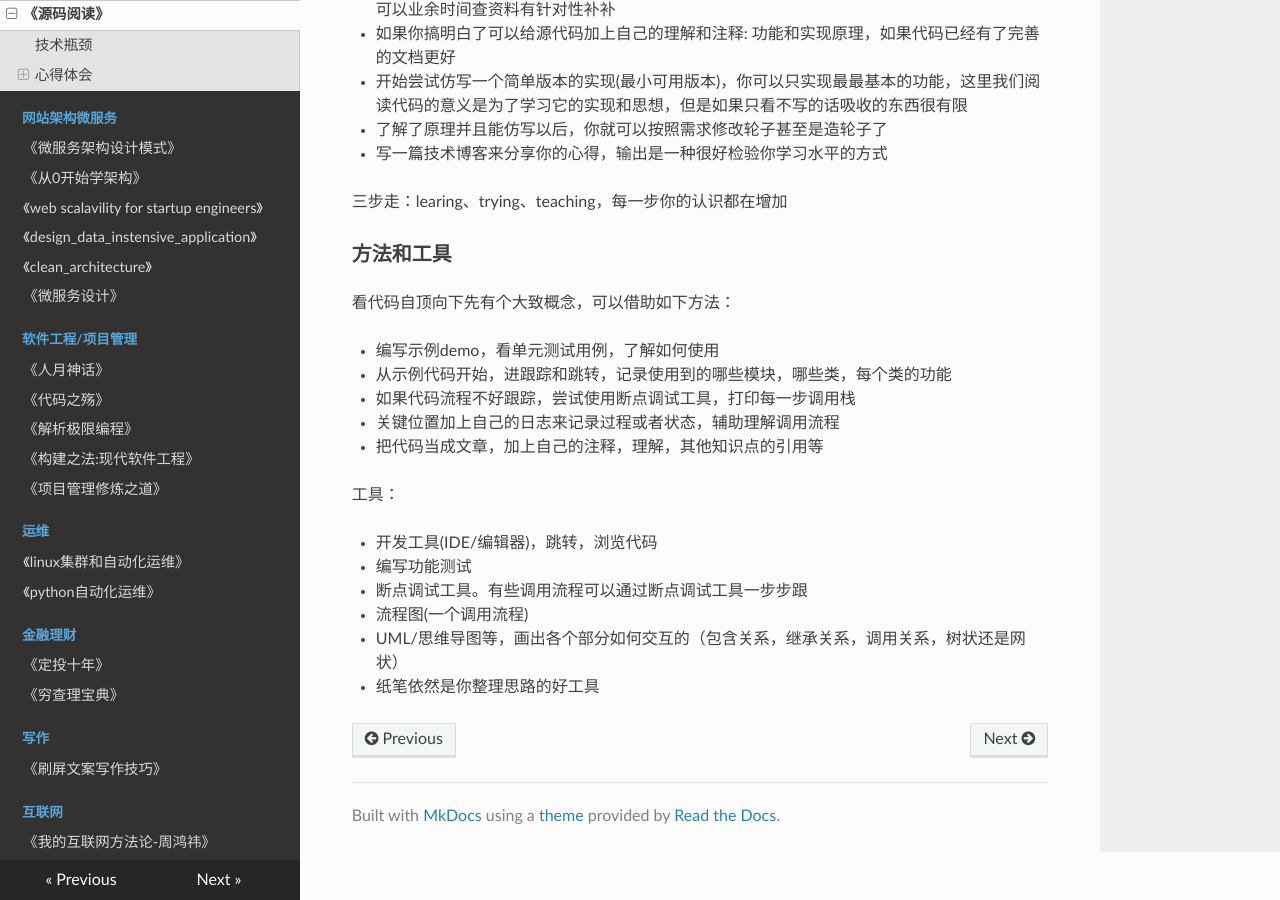
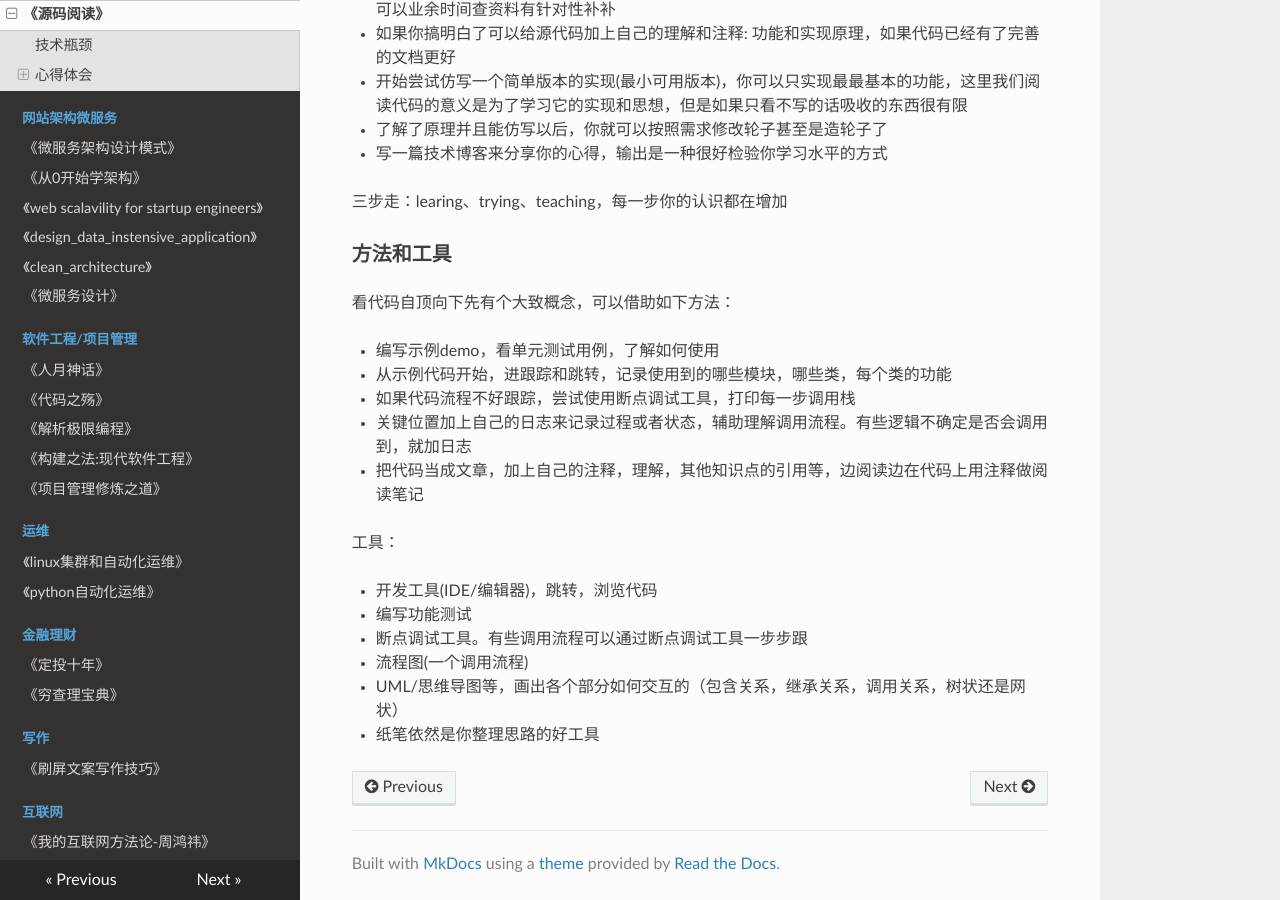
Before and after one commit to PegasusWang/booknotes, an MkDocs documentation site: the page built from docs/源码阅读_sourcecode/README.md, in a window 1280 px wide and 900 px high, scrolled down 1201 px. Built offline with MkDocs 1.6.1, drawn with Linux system fonts in a browser that asks for light colours; nearby versions of some CDN libraries; old or Windows-style settings are respelled for this version of MkDocs; some of the changed text lies outside the part shown.

Commit message:
redigo read

```diff
--- a/docs/源码阅读_sourcecode/README.md
+++ b/docs/源码阅读_sourcecode/README.md
@@ -48,8 +48,8 @@
 - 编写示例demo，看单元测试用例，了解如何使用
 - 从示例代码开始，进跟踪和跳转，记录使用到的哪些模块，哪些类，每个类的功能
 - 如果代码流程不好跟踪，尝试使用断点调试工具，打印每一步调用栈
-- 关键位置加上自己的日志来记录过程或者状态，辅助理解调用流程
-- 把代码当成文章，加上自己的注释，理解，其他知识点的引用等
+- 关键位置加上自己的日志来记录过程或者状态，辅助理解调用流程。有些逻辑不确定是否会调用到，就加日志
+- 把代码当成文章，加上自己的注释，理解，其他知识点的引用等，边阅读边在代码上用注释做阅读笔记
 
 工具：
 
```
Also changed, not shown: other parts of docs/源码阅读_sourcecode/README.md (+1 -1 lines), docs/golang/go_in_action(go语言实战).md (+1 -1 lines), docs/golang/network-programming-with-go/book.md (+1 -1 lines), 1 other file.
